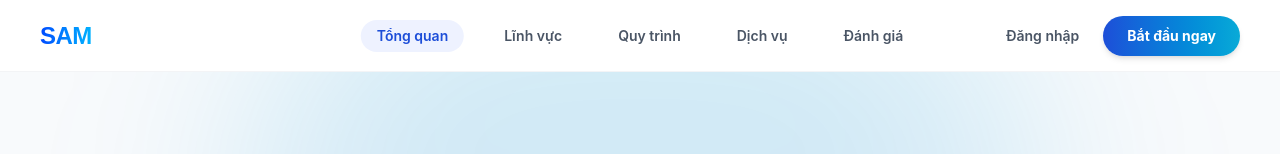
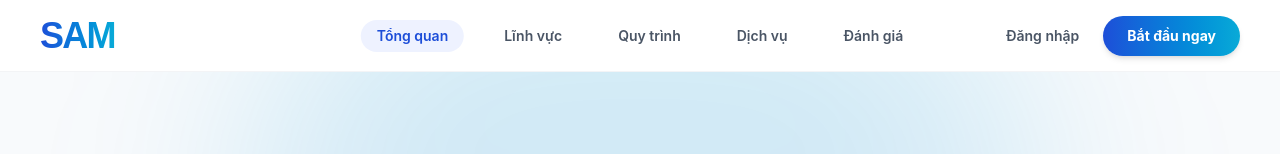
Before and after one commit to SAM-SiftAndMatch/sam-fe, a React (Vite) app: page / in a window 1280 px wide. Shown: the top 154 px of the page. Built offline with nearby package versions, Linux system fonts and the light colour scheme.

Commit message:
refactor: logo SAM on header

```diff
--- a/src/components/ClientDashboardHeader.tsx
+++ b/src/components/ClientDashboardHeader.tsx
@@ -39,10 +39,14 @@ const ClientDashboardHeader: React.FC = () => {
       <div className="flex items-center gap-10">
         <span
           onClick={() => navigate(PATH_CLIENT_DASHBOARD)}
-          className="text-2xl font-black tracking-tight text-transparent bg-clip-text bg-gradient-to-r from-[#0047FF] to-[#00B2FF] cursor-pointer"
-          style={{ fontFamily: "'Quedora', sans-serif" }}
+          className="flex items-center gap-1 cursor-pointer group"
         >
-          SAM
+          <div
+            className="text-3xl md:text-4xl font-black tracking-tighter text-transparent bg-clip-text bg-gradient-to-r from-[#1D4ED8] to-[#0AAAD7] group-hover:from-[#0AAAD7] group-hover:to-[#1D4ED8] transition-all duration-300"
+            style={{ fontFamily: "'Quedora', sans-serif" }}
+          >
+            SAM
+          </div>
         </span>
         <nav className="hidden md:flex items-center gap-2">
           <button
--- a/src/components/GuestHeader.tsx
+++ b/src/components/GuestHeader.tsx
@@ -53,10 +53,14 @@ const GuestHeader: React.FC<GuestHeaderProps> = ({ navItems }) => {
       <div className="flex-1 flex items-center">
         <Link
           to={paths.PATH_CLIENT_DASHBOARD}
-          className="text-2xl font-black tracking-tight text-transparent bg-clip-text bg-gradient-to-r from-[#0047FF] to-[#00B2FF] cursor-pointer"
-          style={{ fontFamily: "'Quedora', sans-serif" }}
+          className="flex items-center gap-1 cursor-pointer group"
         >
-          SAM
+          <div
+            className="text-3xl md:text-4xl font-black tracking-tighter text-transparent bg-clip-text bg-gradient-to-r from-[#1D4ED8] to-[#0AAAD7] group-hover:from-[#0AAAD7] group-hover:to-[#1D4ED8] transition-all duration-300"
+            style={{ fontFamily: "'Quedora', sans-serif" }}
+          >
+            SAM
+          </div>
         </Link>
       </div>
 
--- a/src/components/Header.tsx
+++ b/src/components/Header.tsx
@@ -41,10 +41,14 @@ const Header: React.FC = () => {
       <div className="flex items-center gap-10">
         <span
           onClick={() => navigate(PATH_CLIENT_DASHBOARD)}
-          className="text-2xl font-black tracking-tight text-transparent bg-clip-text bg-gradient-to-r from-[#0047FF] to-[#00B2FF] cursor-pointer"
-          style={{ fontFamily: "'Quedora', sans-serif" }}
+          className="flex items-center gap-1 cursor-pointer group"
         >
-          SAM
+          <div
+            className="text-3xl md:text-4xl font-black tracking-tighter text-transparent bg-clip-text bg-gradient-to-r from-[#1D4ED8] to-[#0AAAD7] group-hover:from-[#0AAAD7] group-hover:to-[#1D4ED8] transition-all duration-300"
+            style={{ fontFamily: "'Quedora', sans-serif" }}
+          >
+            SAM
+          </div>
         </span>
         <nav className="hidden md:flex items-center gap-2">
           <button
```
